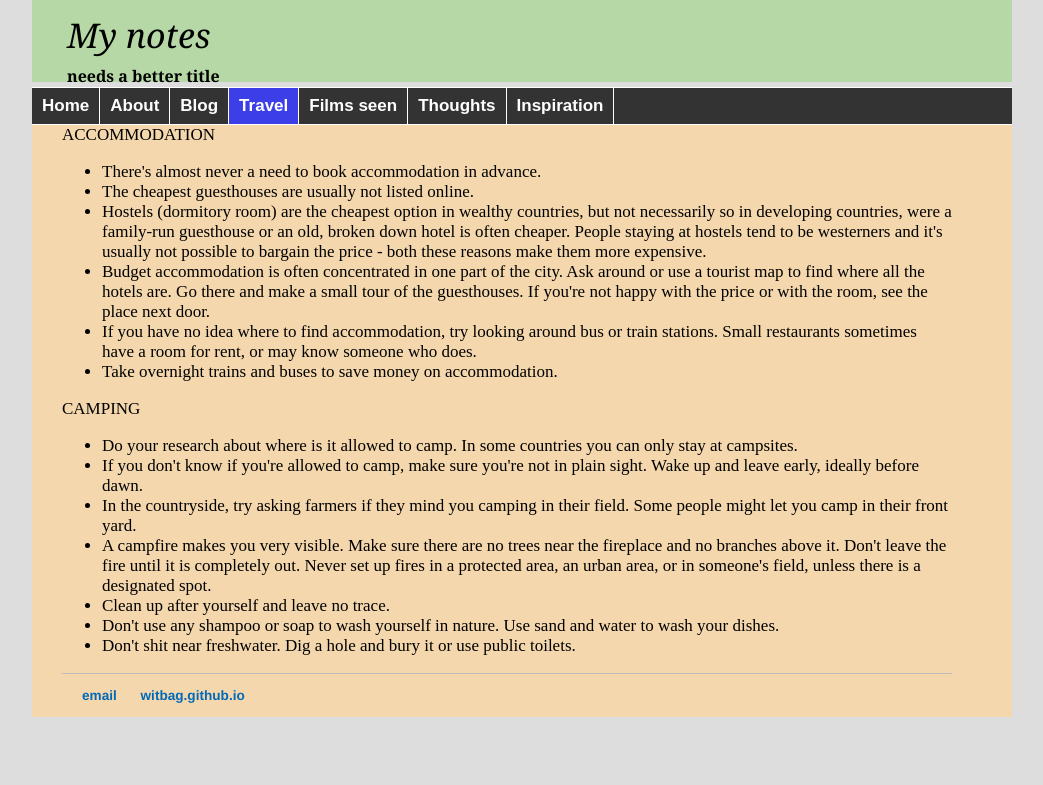
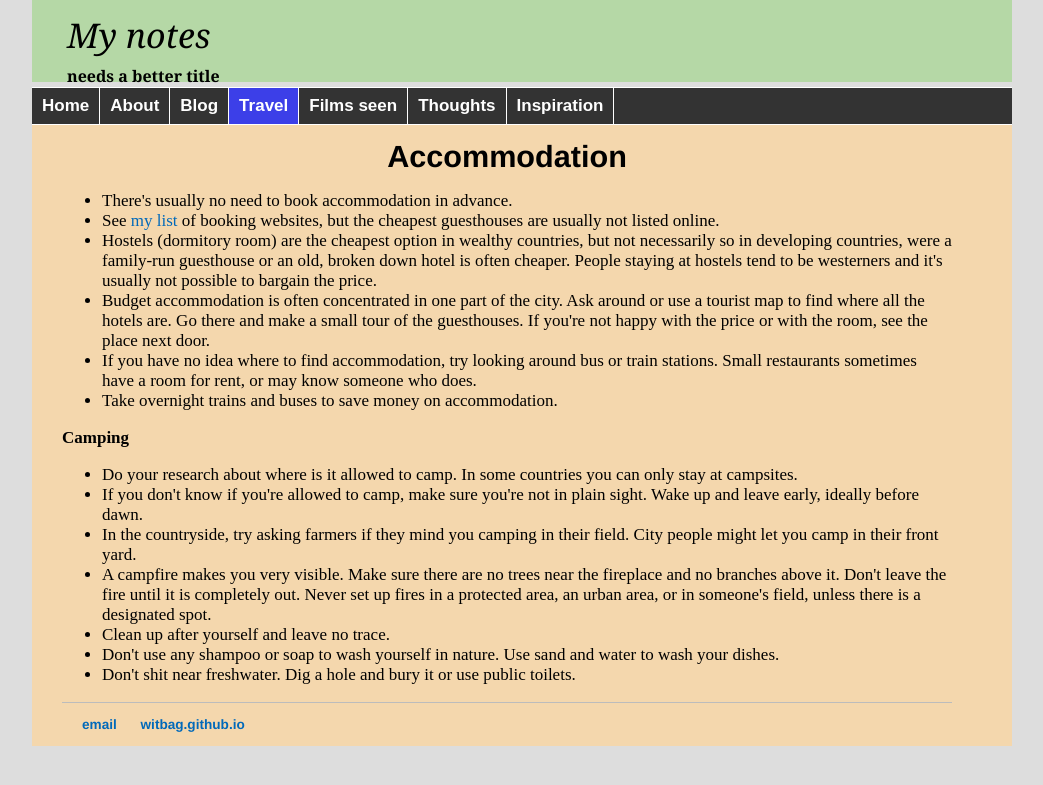
Before and after one commit to witbag/witbag.github.io, a Jekyll site: the page built from travel/accommodation.html, in a window 1280 px wide. Shown: the top 785 px of the page, without its empty margins (118-1161 px from the left). Built offline with Jekyll 4.4.1, drawn with Linux system fonts in a browser that asks for light colours.

Commit message:
Update accommodation.html

```diff
--- a/travel/accommodation.html
+++ b/travel/accommodation.html
@@ -5,20 +5,22 @@ title: Travel resources
 
 <div class="travel">
 
-ACCOMMODATION<br>
+<br>
+<center><h2>Accommodation</h2></center>
+
 <ul>
-<li>There's almost never a need to book accommodation in advance.<br>
-<li>The cheapest guesthouses are usually not listed online.<br>
-<li>Hostels (dormitory room) are the cheapest option in wealthy countries, but not necessarily so in developing countries, were a family-run guesthouse or an old, broken down hotel is often cheaper. People staying at hostels tend to be westerners and it's usually not possible to bargain the price - both these reasons make them more expensive.<br>
+<li>There's usually no need to book accommodation in advance.<br>
+<li>See <a href="resources.html#accom">my list</a> of booking websites, but the cheapest guesthouses are usually not listed online.<br>
+<li>Hostels (dormitory room) are the cheapest option in wealthy countries, but not necessarily so in developing countries, were a family-run guesthouse or an old, broken down hotel is often cheaper. People staying at hostels tend to be westerners and it's usually not possible to bargain the price.<br>
 <li>Budget accommodation is often concentrated in one part of the city. Ask around or use a tourist map to find where all the hotels are. Go there and make a small tour of the guesthouses. If you're not happy with the price or with the room, see the place next door.<br>
 <li>If you have no idea where to find accommodation, try looking around bus or train stations. Small restaurants sometimes have a room for rent, or may know someone who does.<br>
 <li>Take overnight trains and buses to save money on accommodation.<br>
 </ul>
-CAMPING<br>
+<b>Camping</b><br>
 <ul>
 <li>Do your research about where is it allowed to camp. In some countries you can only stay at campsites.<br>
 <li>If you don't know if you're allowed to camp, make sure you're not in plain sight. Wake up and leave early, ideally before dawn.<br>
-<li>In the countryside, try asking farmers if they mind you camping in their field. Some people might let you camp in their front yard.<br>
+<li>In the countryside, try asking farmers if they mind you camping in their field. City people might let you camp in their front yard.<br>
 <li>A campfire makes you very visible. Make sure there are no trees near the fireplace and no branches above it. Don't leave the fire until it is completely out. Never set up fires in a protected area, an urban area, or in someone's field, unless there is a designated spot.<br>
 <li>Clean up after yourself and leave no trace. <br>
 <li>Don't use any shampoo or soap to wash yourself in nature. Use sand and water to wash your dishes.<br>
```
